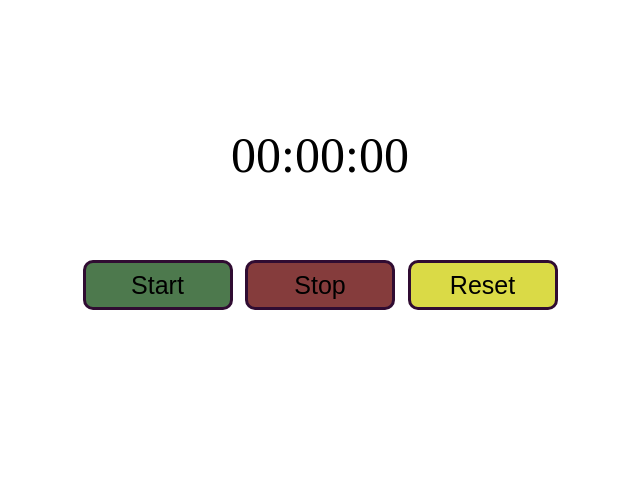
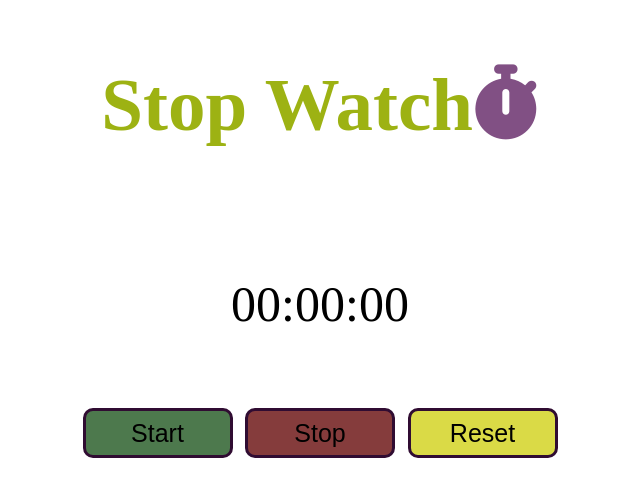
Before and after one commit to Sravni-G/StopWatch, a plain HTML site: page index.html in a window 1280 px wide. Shown: the whole page, without its empty margins (320-960 px from the left). Drawn offline with Linux system fonts and the light colour scheme.

Commit message:
Update index.html

```diff
--- a/index.html
+++ b/index.html
@@ -9,7 +9,7 @@
   </head>
   <body>
     <!-- <div id="image"><i class="fa-solid fa-stopwatch"></i></div> -->
-
+    <h2>Stop Watch<i class="fa-solid fa-stopwatch"></i></h2>
     <p id="time">
       00:00:00
     </p>
```
